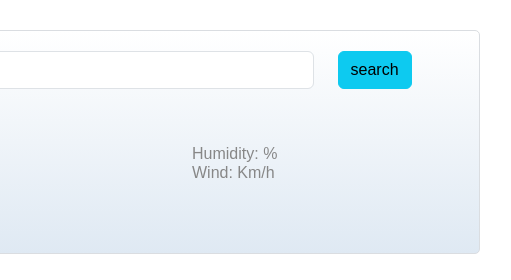
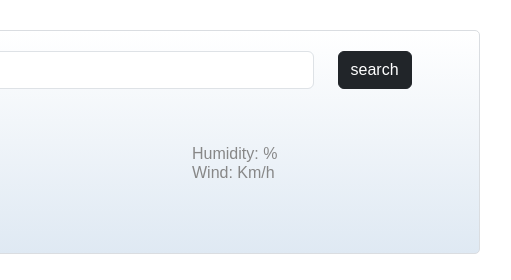
Before and after one commit to dadjaero/new-weather-app, a plain HTML site: page index.html in a window 1280 px wide. Shown: the top 280 px of the page, 460-971 px from the left. Drawn offline with nearby package versions, Linux system fonts and the light colour scheme; no server answers.

Commit message:
Update index.html

```diff
--- a/index.html
+++ b/index.html
@@ -30,7 +30,7 @@
                 />
               </div>
               <div class="col-3">
-                <input type="submit" value="search" class="btn btn-info" />
+                <input type="submit" value="search" class="btn btn-dark" />
               </div>
             </div>
           </form>
```
